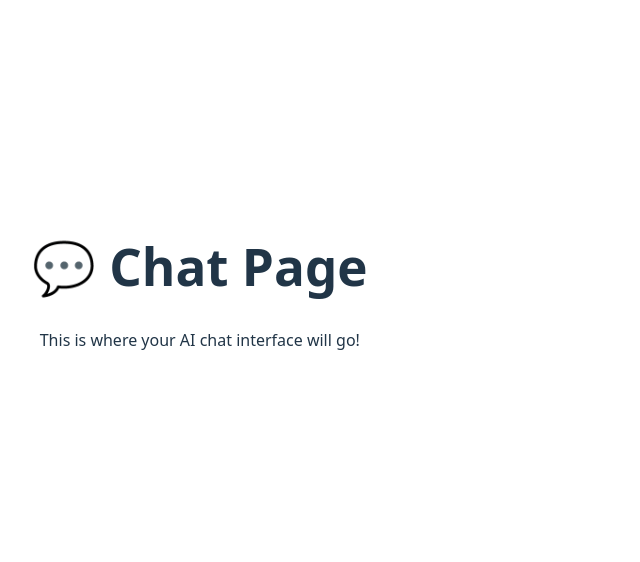
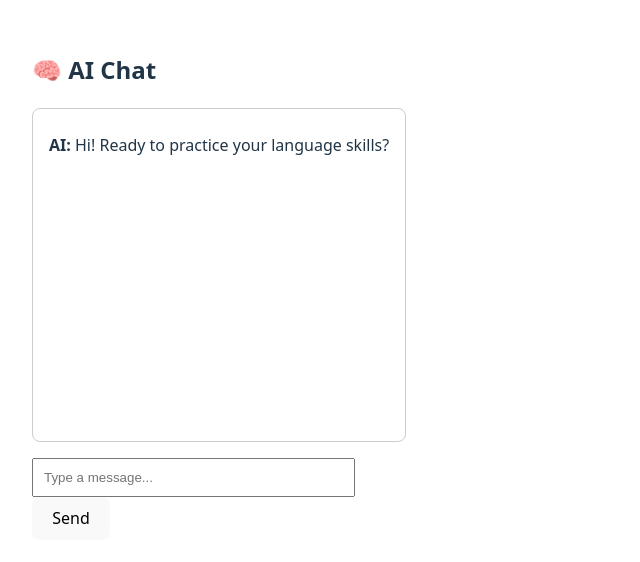
Before and after one commit to benaras/Chatter-Ai, a React (Vite) app in the folder chatter-ai/: page /chat in a window 1280 px wide. Shown: the part 114-676 px from the top of the page, without its empty margins (0-640 px from the left). Built offline with nearby package versions, Linux system fonts and the light colour scheme; no server answers.

Commit message:
Implement basic AI chat functionality

```diff
--- a/chatter-ai/src/pages/Chat.jsx
+++ b/chatter-ai/src/pages/Chat.jsx
@@ -1,10 +1,104 @@
-import React from 'react';
+import React, { useEffect, useState } from 'react';
+import { supabase } from '../supabaseClient';
 
 const Chat = () => {
+  const [userProfile, setUserProfile] = useState(null);
+  const [messages, setMessages] = useState([
+    { role: 'assistant', content: 'Hi! Ready to practice your language skills?' }
+  ]);
+  const [input, setInput] = useState('');
+  const [loading, setLoading] = useState(false);
+
+  // Load user profile from Supabase
+  useEffect(() => {
+    const loadProfile = async () => {
+      const { data: { user } } = await supabase.auth.getUser();
+      if (!user) return;
+
+      const { data, error } = await supabase
+        .from('profiles')
+        .select('*')
+        .eq('user_id', user.id)
+        .single();
+
+      if (error) {
+        console.error('Failed to load profile:', error.message);
+      } else {
+        setUserProfile(data);
+      }
+    };
+
+    loadProfile();
+  }, []);
+
+  const sendMessage = async () => {
+    if (!input.trim() || !userProfile) return;
+
+    const newMessages = [...messages, { role: 'user', content: input }];
+    setMessages(newMessages);
+    setInput('');
+    setLoading(true);
+
+    // Prepare OpenAI message history
+    const promptMessages = [
+      {
+        role: 'system',
+        content: `
+You are a friendly language tutor speaking in ${userProfile.language}.
+The user is at ${userProfile.level} level.
+They know these words: ${JSON.stringify(userProfile.known_words)}.
+They are currently learning: ${JSON.stringify(userProfile.developing_words)}.
+Make sure to speak appropriately to their level and gradually introduce new words.
+`
+      },
+      ...newMessages
+    ];
+
+    try {
+      const response = await fetch('https://api.openai.com/v1/chat/completions', {
+        method: 'POST',
+        headers: {
+          'Content-Type': 'application/json',
+          Authorization: `Bearer ${import.meta.env.VITE_OPENAI_API_KEY}`
+        },
+        body: JSON.stringify({
+          model: 'gpt-3.5-turbo',
+          messages: promptMessages
+        })
+      });
+
+      const data = await response.json();
+      const aiMessage = data.choices[0].message;
+
+      setMessages([...newMessages, aiMessage]);
+    } catch (err) {
+      console.error('OpenAI error:', err);
+    }
+
+    setLoading(false);
+  };
+
   return (
-    <div style={{ padding: '2rem', textAlign: 'center' }}>
-      <h1>💬 Chat Page</h1>
-      <p>This is where your AI chat interface will go!</p>
+    <div style={{ maxWidth: '600px', margin: '0 auto', padding: '2rem' }}>
+      <h2>🧠 AI Chat</h2>
+      <div style={{ border: '1px solid #ccc', borderRadius: '8px', padding: '1rem', height: '300px', overflowY: 'scroll', marginBottom: '1rem' }}>
+        {messages.map((msg, i) => (
+          <div key={i} style={{ textAlign: msg.role === 'user' ? 'right' : 'left', margin: '0.5rem 0' }}>
+            <strong>{msg.role === 'user' ? 'You' : 'AI'}:</strong> {msg.content}
+          </div>
+        ))}
+        {loading && <p><em>AI is thinking...</em></p>}
+      </div>
+
+      <form onSubmit={(e) => { e.preventDefault(); sendMessage(); }}>
+        <input
+          value={input}
+          onChange={(e) => setInput(e.target.value)}
+          placeholder="Type a message..."
+          style={{ padding: '10px', width: '80%', marginRight: '1rem' }}
+        />
+        <button type="submit" disabled={loading}>Send</button>
+      </form>
     </div>
   );
 };
```
